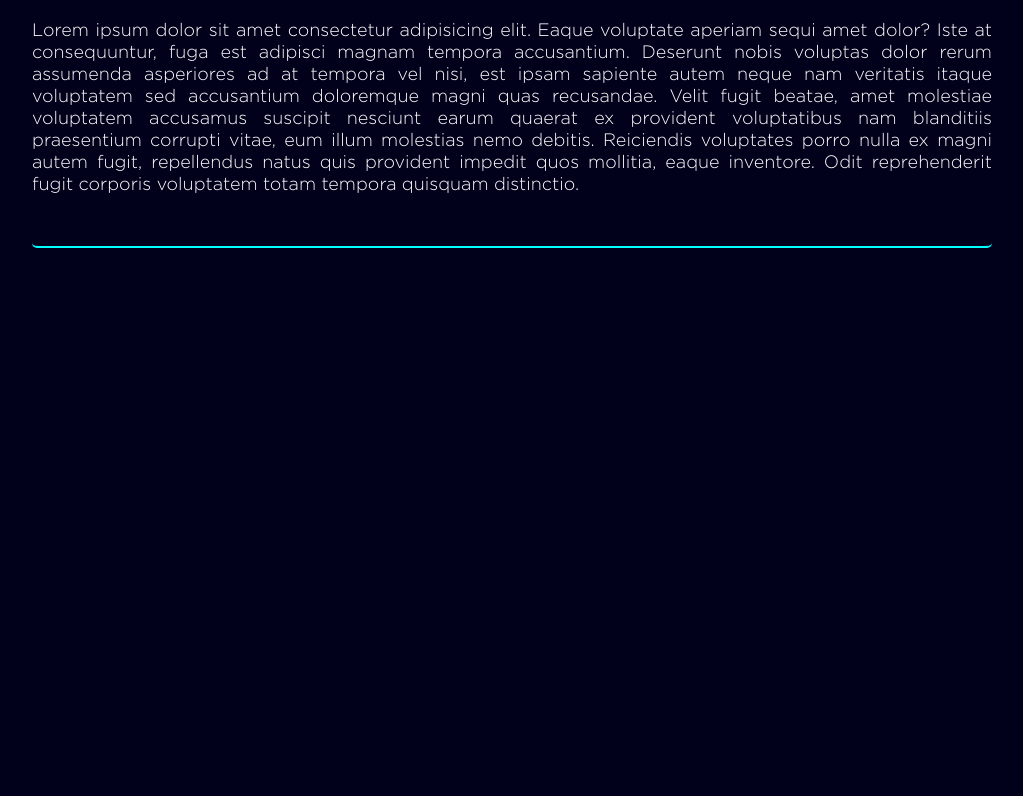
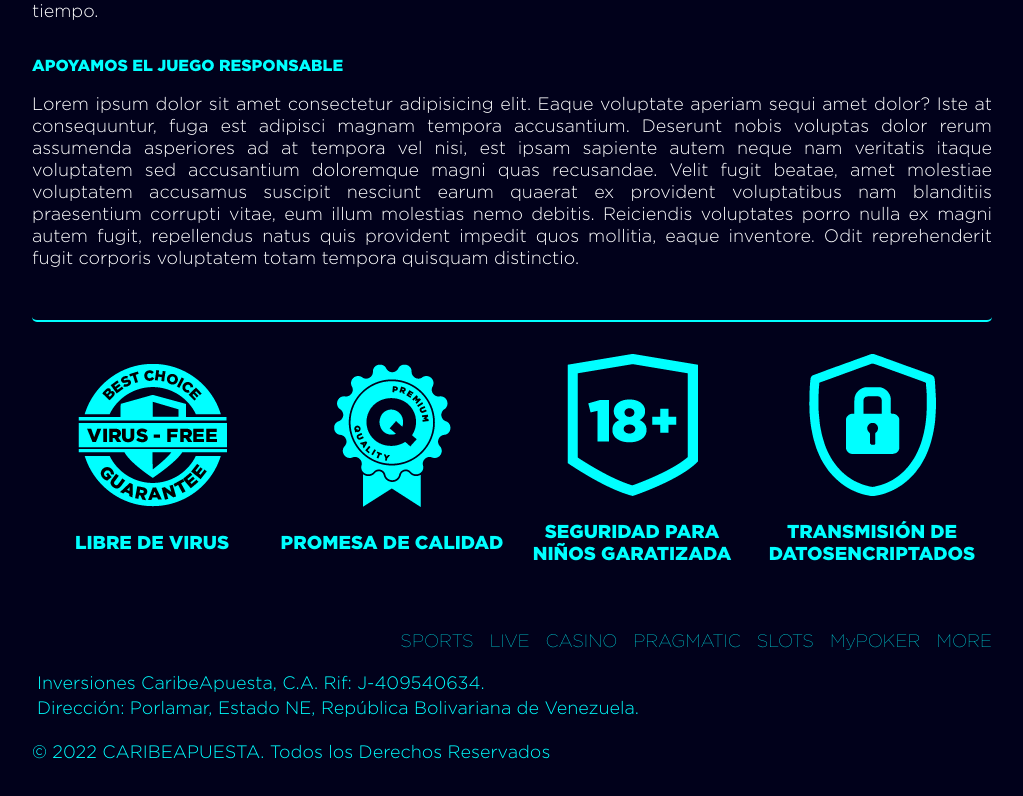
Before and after one commit to JhonattanRom/newWebClientCaribeApuesta, a Next.js app: page / in a window 1280 px wide. Shown: the part 3327-4123 px from the top of the page, without its empty margins (128-1151 px from the left). Before the commit the page ends 3575 px from the top, so only its background shows below. Built offline with nearby package versions, Linux system fonts and the light colour scheme; a web font is replaced by a local one.

Commit message:
Feat : Footer layout <task : 8687d1uz0>

```diff
--- a/src/app/layout.tsx
+++ b/src/app/layout.tsx
@@ -5,6 +5,7 @@ import Image from "next/image";
 import { Login } from "./components/Login";
 import { NavigationMenu } from "./components/NavigationMenu";
 import 'normalize.css/normalize.css';
+import Link from "next/link";
 
 export const metadata: Metadata = {
   title: "CaribeApuesta",
@@ -45,6 +46,83 @@ export default function RootLayout({
           <NavigationMenu />
         </header>
         {children}
+
+
+
+        <footer className="Layout_footer">
+
+          <div className="stamps_container">
+            <div className="stamp">
+              <div className="stampIcon_container">
+                <Image
+                  src={"/img/Sello_LibreDeVirus.png"}
+                  alt={"Caribe Apuesta Logo"}
+                  width={149}
+                  height={143}
+                />
+              </div>
+              <h3>LIBRE DE VIRUS</h3>
+            </div>
+            <div className="stamp">
+              <div className="stampIcon_container">
+                <Image
+                  src={"/img/Sello_Calidad.png"}
+                  alt={"Caribe Apuesta Logo"}
+                  width={117}
+                  height={143}
+                />
+              </div>
+              <h3>PROMESA DE CALIDAD</h3>
+            </div>
+            <div className="stamp">
+              <div className="stampIcon_container">
+                <Image
+                  src={"/img/Sello_MayorDeEdad.png"}
+                  alt={"Caribe Apuesta Logo"}
+                  width={131}
+                  height={142}
+                />
+              </div>
+              <h3>SEGURIDAD PARA NIÑOS GARATIZADA</h3>
+            </div>
+            <div className="stamp">
+              <div className="stampIcon_container">
+                <Image
+                  src={"/img/Sello_Encriptado.png"}
+                  alt={"Caribe Apuesta Logo"}
+                  width={127}
+                  height={142}
+                />
+              </div>
+              <h3>TRANSMISIÓN DE DATOSENCRIPTADOS</h3>
+            </div>
+
+          </div>
+          <nav className="footer_navigation">
+            <ul >
+              <li><Link href="/SPORTS">SPORTS</Link></li>
+              <li><Link href="/LIVE">LIVE</Link></li>
+              <li><Link href="/CASINO">CASINO</Link></li>
+              <li><Link href="/PRAGMATIC">PRAGMATIC</Link></li>
+              <li><Link href="/SLOTS">SLOTS</Link></li>
+              <li><Link href="/MyPOKER">MyPOKER</Link></li>
+              <li><Link href="/MORE">MORE</Link></li>
+            </ul>
+          </nav>
+          <section className="footer_details">
+            <div className="footer_principalDetail">
+              <p>
+                Inversiones CaribeApuesta, C.A. Rif: J-409540634.
+              </p>
+              <p>
+                Dirección: Porlamar, Estado NE, República Bolivariana de Venezuela.
+              </p>
+            </div>
+            <p>
+              © 2022 CARIBEAPUESTA. Todos los Derechos Reservados
+            </p>
+          </section>
+        </footer>
       </body>
     </html>
   );
--- a/src/app/ui/globals.css
+++ b/src/app/ui/globals.css
@@ -77,6 +77,99 @@ header {
     width: 100%;
 }
 
+/* footer */
+footer {
+    width: 75%;
+    max-width: 1640px;
+    min-width: 320px;
+    margin: 10px auto;
+    margin-top: 2em;
+
+    display: flex;
+    flex-direction: column;
+    align-items: center;
+    justify-content: center;
+
+    padding-bottom: 2em;
+}
+
+.stamps_container {
+    width: 100%;
+    display: flex;
+    flex-direction: row;
+    align-items: center;
+    justify-content: center;
+    padding-bottom: 2em;
+    flex-wrap: wrap;
+}
+
+.stamp {
+    flex-grow: 1;
+    flex-basis: 0;
+    display: flex;
+    justify-content: center;
+    align-items: center;
+    flex-direction: column;
+}
+
+.stamp h3 {
+    text-align: center;
+}
+
+.stampIcon_container {
+    width: 90%;
+    max-width: 150px;
+    min-width: 150px;
+    height: 10vh;
+    max-height: 150px;
+    position: relative;
+    min-height: 150px;
+    text-align: center;
+}
+
+.footer_navigation {
+    width: 100%;
+}
+
+.footer_navigation ul {
+    display: flex;
+    flex-direction: row;
+    justify-content: flex-end;
+    gap: 1em;
+    list-style: none;
+}
+
+.footer_navigation ul li a {
+    text-decoration: none;
+    color: #00ffff;
+    transition: all .5s;
+    font-size: 18px;
+    font-weight: 200;
+}
+
+.footer_navigation ul li:hover a {
+    color: white;
+    border-bottom: 1px solid white;
+    border-top: 1px solid white;
+}
+
+.footer_details {
+    display: flex;
+    flex-direction: column;
+    align-items: flex-start;
+    justify-content: center;
+    width: 100%;
+}
+
+.footer_details .footer_principalDetail p {
+    margin: 5px;
+    font-size: 18px;
+}
+
+.footer_details p {
+    font-size: 18px;
+    margin-bottom: 0;
+}
 
 /* Responsive */
 @media (max-width: 990px) {
@@ -84,8 +177,31 @@ header {
         display: none;
     }
 }
+
 @media screen and (min-width: 1900px) {
     .Header_Title h1 {
         font-size: 36px;
     }
 }
+
+@media (max-width: 600px) {
+    .stamps_container {
+        flex-direction: column;
+    }
+
+    .footer_navigation ul {
+        display: flex;
+        flex-direction: column;
+        justify-content: center;
+        gap: 1em;
+        list-style: none;
+        align-items: center;
+        width: 100%;
+        padding: 0;
+        margin: 2em auto;
+    }
+
+    .footer_navigation ul li a {
+        font-size: 28px;
+    }
+}
```
